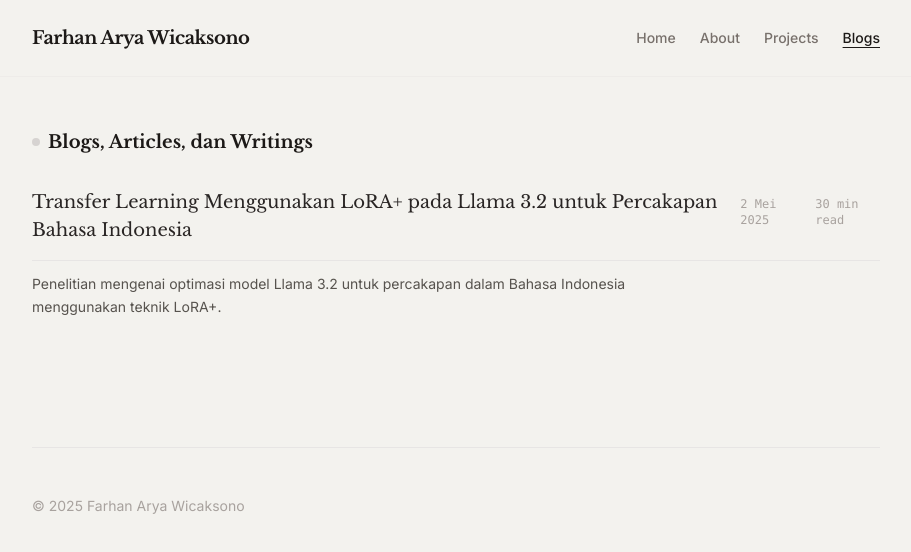
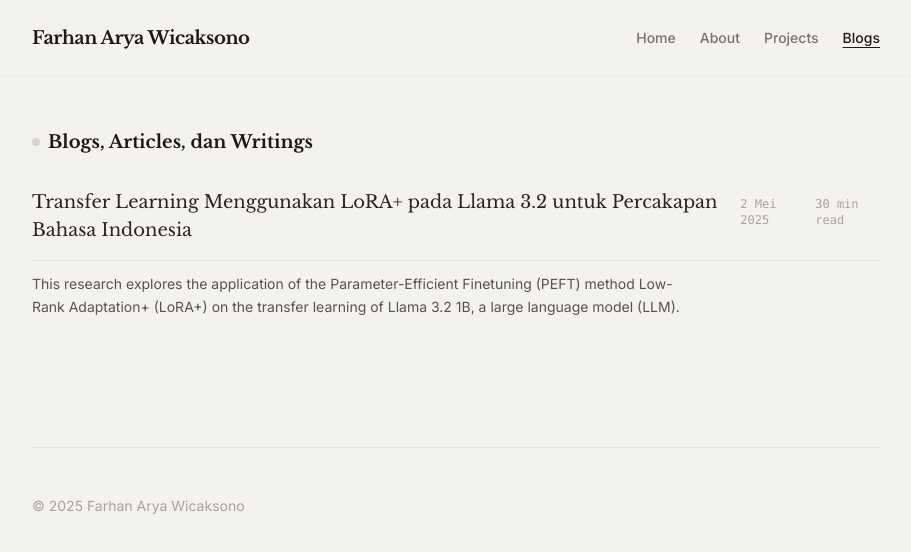
Before and after one commit to farhanwew/Farhan-Wicaksono, a React (Vite) app: page /blogs in a window 1280 px wide. Shown: the top 552 px of the page, without its empty margins (184-1095 px from the left). Built offline with nearby package versions, Linux system fonts and the light colour scheme.

Commit message:
feat : add component

```diff
--- a/constants.ts
+++ b/constants.ts
@@ -30,7 +30,7 @@ export const PORTFOLIO_OWNER = {
   github: "https://github.com/farhanwew",
   linkedin: "https://www.linkedin.com/in/farhan-arya-wicaksono/ ",
   kaggle: "https://www.kaggle.com/farhanwew",
-  avatarUrl: "https://avatars.githubusercontent.com/u/154995211?v=4"
+  avatarUrl: "https://i.ibb.co.com/zTwNyZ3n/foto-gw-selpi.jpg"
 };
 
 export const NAVIGATION = [
@@ -66,7 +66,7 @@ export const PROJECTS: Project[] = [
     tags: ["FastAPI", "HTML", "CSS", "JavaScript"],
     year: "2023",
     category: "Web Development",
-    demoUrl: "#",
+    demoUrl: "https://finsight.up.railway.app",
     githubUrl: "https://github.com/farhanwew/FinSight_V2"
   }
 ];
@@ -117,7 +117,7 @@ export const WRITINGS: Writing[] = [
   {
     id: '1',
     title: "Transfer Learning Menggunakan LoRA+ pada Llama 3.2 untuk Percakapan Bahasa Indonesia",
-    description: "Penelitian mengenai optimasi model Llama 3.2 untuk percakapan dalam Bahasa Indonesia menggunakan teknik LoRA+.",
+    description: "This  research  explores  the  application  of  the  Parameter-Efficient  Finetuning  (PEFT) method  Low-Rank  Adaptation+  (LoRA+)  on  the  transfer  learning  of  Llama  3.2  1B,  a  large language  model  (LLM).  ",
     date: "2 Mei 2025",
     readTime: "30 min read",
     link: "https://publikasi.dinus.ac.id/technoc/article/view/12508/5290"
--- a/pages/Home.tsx
+++ b/pages/Home.tsx
@@ -8,7 +8,7 @@ const Home: React.FC = () => {
         <h1 className="font-serif text-3xl sm:text-4xl leading-tight text-stone-900 flex-1 max-w-xl tracking-tight">
           {PORTFOLIO_OWNER.bio}
         </h1>
-        <div className="w-32 h-32 sm:w-40 sm:h-40 flex-shrink-0 bg-stone-200 rounded-full overflow-hidden border border-stone-300">
+        <div className="w-110 h-110 sm:w-60 sm:h-60 flex-shrink-0 bg-stone-200 rounded-full overflow-hidden border border-stone-300">
            <img src={PORTFOLIO_OWNER.avatarUrl} alt={PORTFOLIO_OWNER.name} className="w-full h-full object-cover" />
         </div>
       </div>
```
